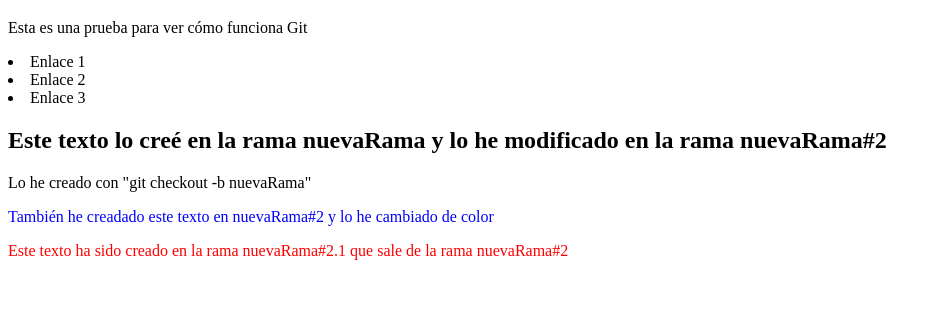
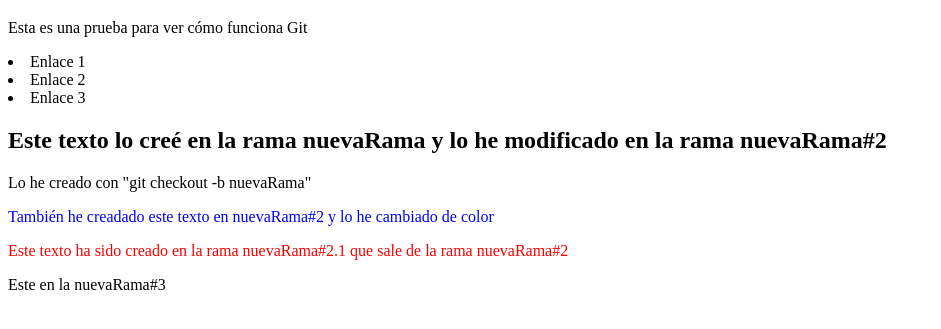
Before and after one commit to Helena-JV/miRepositorio, a plain HTML site: page index.html in a window 1280 px wide. Shown: the part 61-390 px from the top of the page, without its empty margins (0-941 px from the left). Drawn offline with Linux system fonts and the light colour scheme.

Commit message:
Texto sobre nuevaRama#3

```diff
--- a/index.html
+++ b/index.html
@@ -20,5 +20,7 @@
     <p class="colorAzul">También he creadado este texto en nuevaRama#2 y lo he cambiado de color</p>
 
     <p class="colorRojo">Este texto ha sido creado en la rama nuevaRama#2.1 que sale de la rama nuevaRama#2</p>
+
+    <p>Este en la nuevaRama#3</p>
 </body>
 </html>
```
